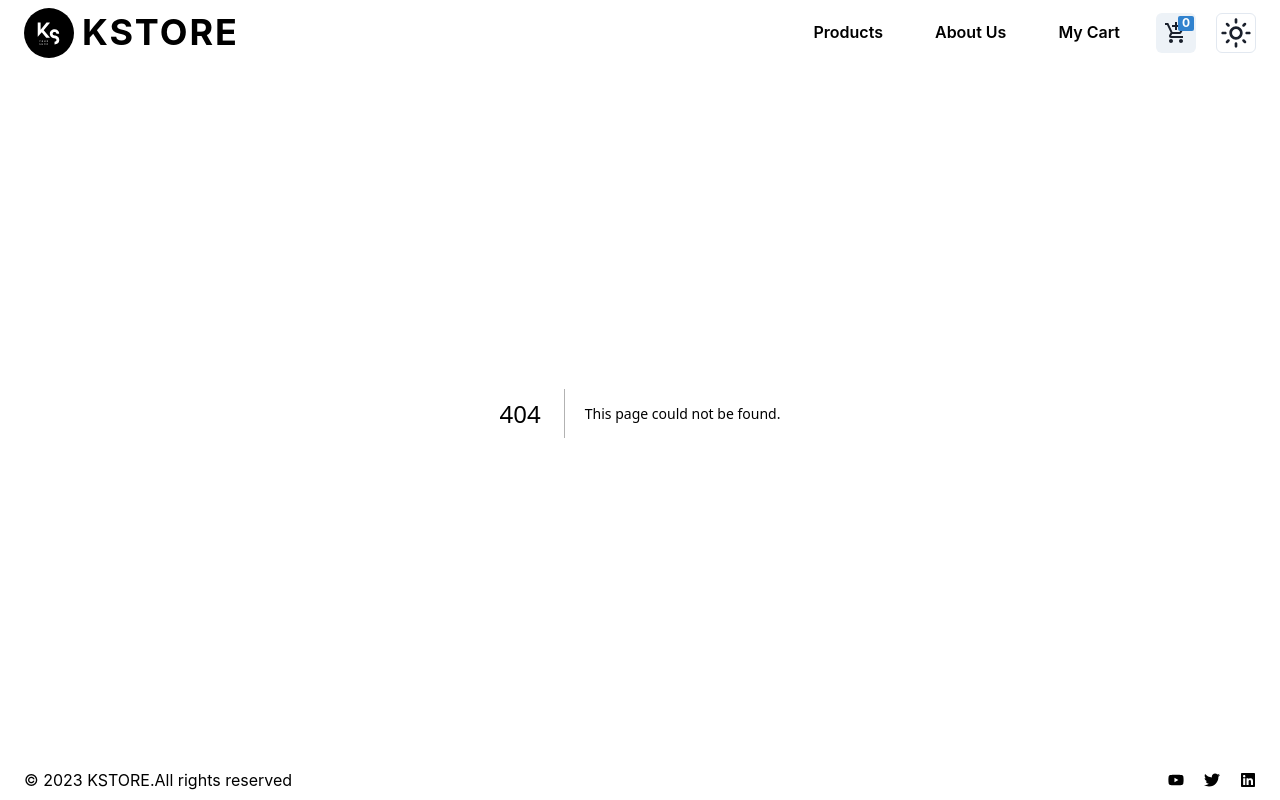
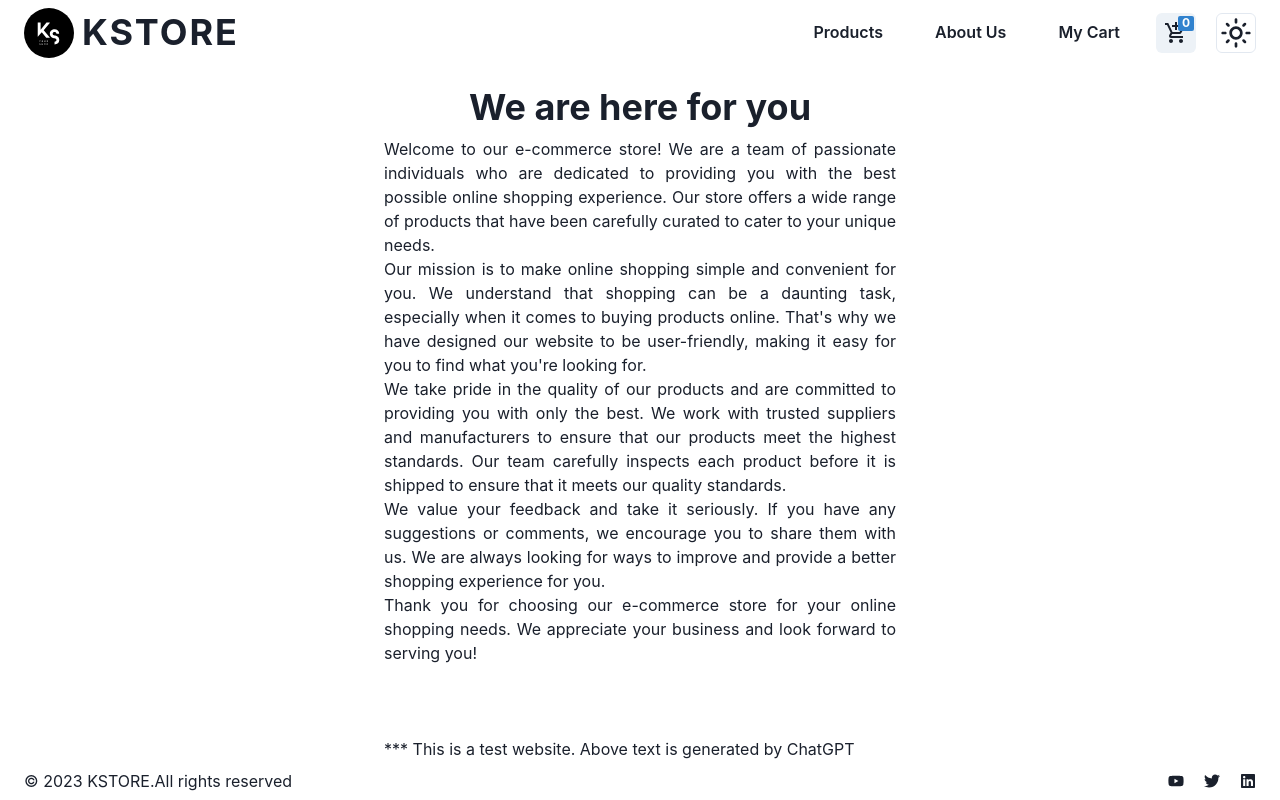
Before and after one commit to almamunkhan09/nextjs-ecom-typescript-chakraui, a Next.js app: page /aboutus in a window 1280 px wide. Before the commit this address had no page. Built offline with nearby package versions, Linux system fonts and the light colour scheme.

Commit message:
Add about us Page

```diff
--- /dev/null
+++ b/Components/AboutUs.tsx
@@ -0,0 +1,51 @@
+'use client';
+import { Center, Flex, Heading, Text, VStack } from '@chakra-ui/react';
+import React from 'react';
+
+function AboutUs() {
+  return (
+    <Flex justifyContent="center" alignItems="center" mt={5}>
+      <VStack w="full" maxW="lg">
+        <Center>
+          <Heading variant="h6"> We are here for you </Heading>
+        </Center>
+        <Center>
+          <Text textAlign="justify">
+            Welcome to our e-commerce store! We are a team of passionate
+            individuals who are dedicated to providing you with the best
+            possible online shopping experience. Our store offers a wide range
+            of products that have been carefully curated to cater to your unique
+            needs.
+            <br />
+            Our mission is to make online shopping simple and convenient for
+            you. We understand that shopping can be a daunting task, especially
+            when it comes to buying products online. That's why we have designed
+            our website to be user-friendly, making it easy for you to find what
+            you're looking for.
+            <br />
+            We take pride in the quality of our products and are committed to
+            providing you with only the best. We work with trusted suppliers and
+            manufacturers to ensure that our products meet the highest
+            standards. Our team carefully inspects each product before it is
+            shipped to ensure that it meets our quality standards.
+            <br />
+            We value your feedback and take it seriously. If you have any
+            suggestions or comments, we encourage you to share them with us. We
+            are always looking for ways to improve and provide a better shopping
+            experience for you.
+            <br />
+            Thank you for choosing our e-commerce store for your online shopping
+            needs. We appreciate your business and look forward to serving you!
+            <br />
+            <br />
+            <br />
+            <br />
+            *** This is a test website. Above text is generated by ChatGPT
+          </Text>
+        </Center>
+      </VStack>
+    </Flex>
+  );
+}
+
+export default AboutUs;
--- /dev/null
+++ b/app/aboutus/page.tsx
@@ -0,0 +1,8 @@
+import AboutUs from '@/Components/AboutUs';
+import React from 'react';
+
+function page() {
+  return <AboutUs />;
+}
+
+export default page;
```
